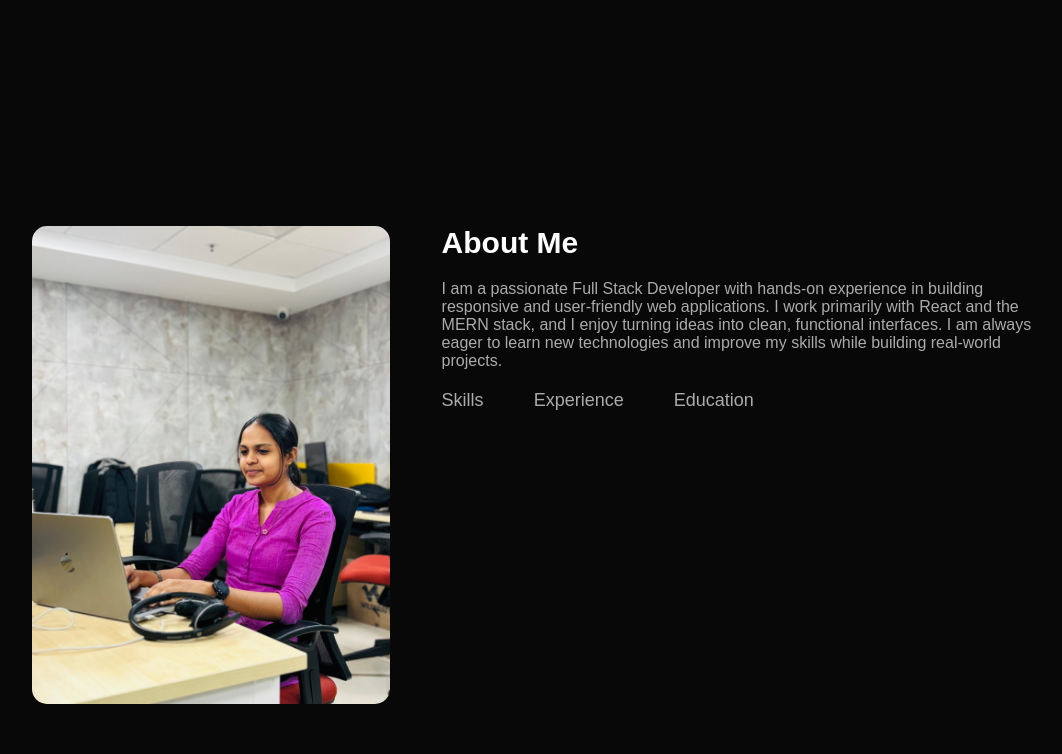
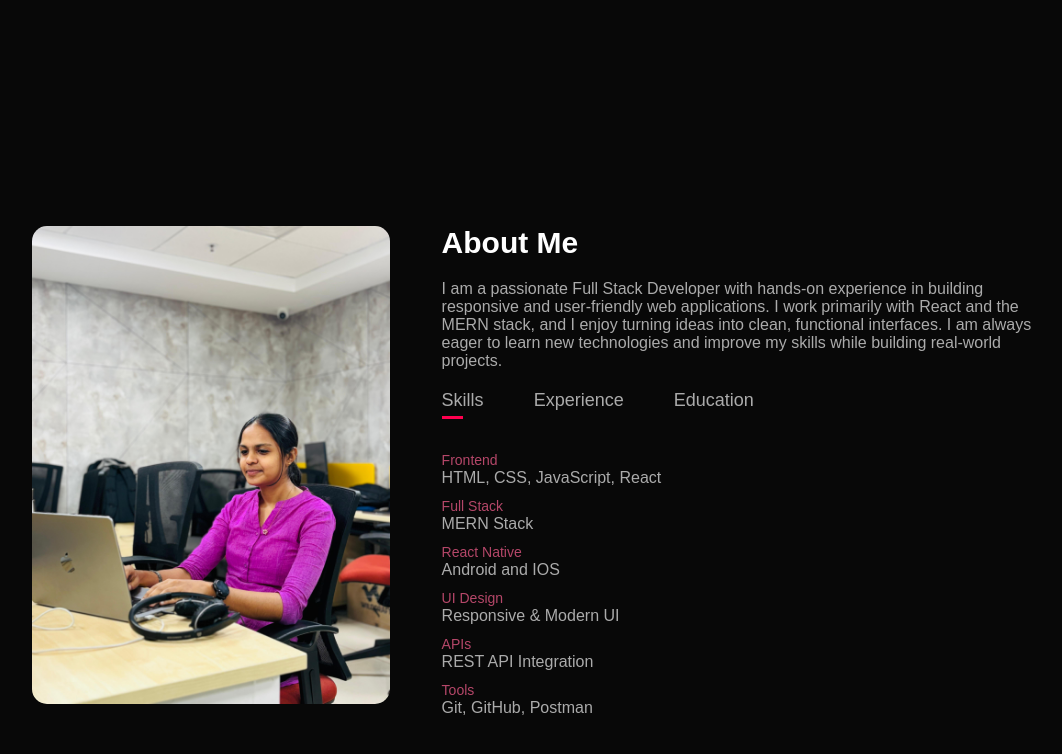
Before and after one commit to Anusree-011/portfolio, a plain HTML site: page index.html in a window 1280 px wide. Both pictures are taken after a click on the element "Skills". Shown: the part 664-1418 px from the top of the page, without its empty margins (96-1158 px from the left). Drawn offline with Linux system fonts and the light colour scheme.

Commit message:
add js functionalities

```diff
--- a/index.html
+++ b/index.html
@@ -232,5 +232,23 @@
 </div>
 
 
+
+<!-- SCRIPT -->
+<script>
+    function toggleTab(tabId, element) {
+        const tab = document.getElementById(tabId);
+        const isOpen = tab.classList.contains("active-tab");
+
+        document.querySelectorAll(".tab-contents")
+            .forEach(t => t.classList.remove("active-tab"));
+        document.querySelectorAll(".tab-links")
+            .forEach(l => l.classList.remove("active-link"));
+
+        if (!isOpen) {
+            tab.classList.add("active-tab");
+            element.classList.add("active-link");
+        }
+    }
+</script>
 </body>
 </html>
```
